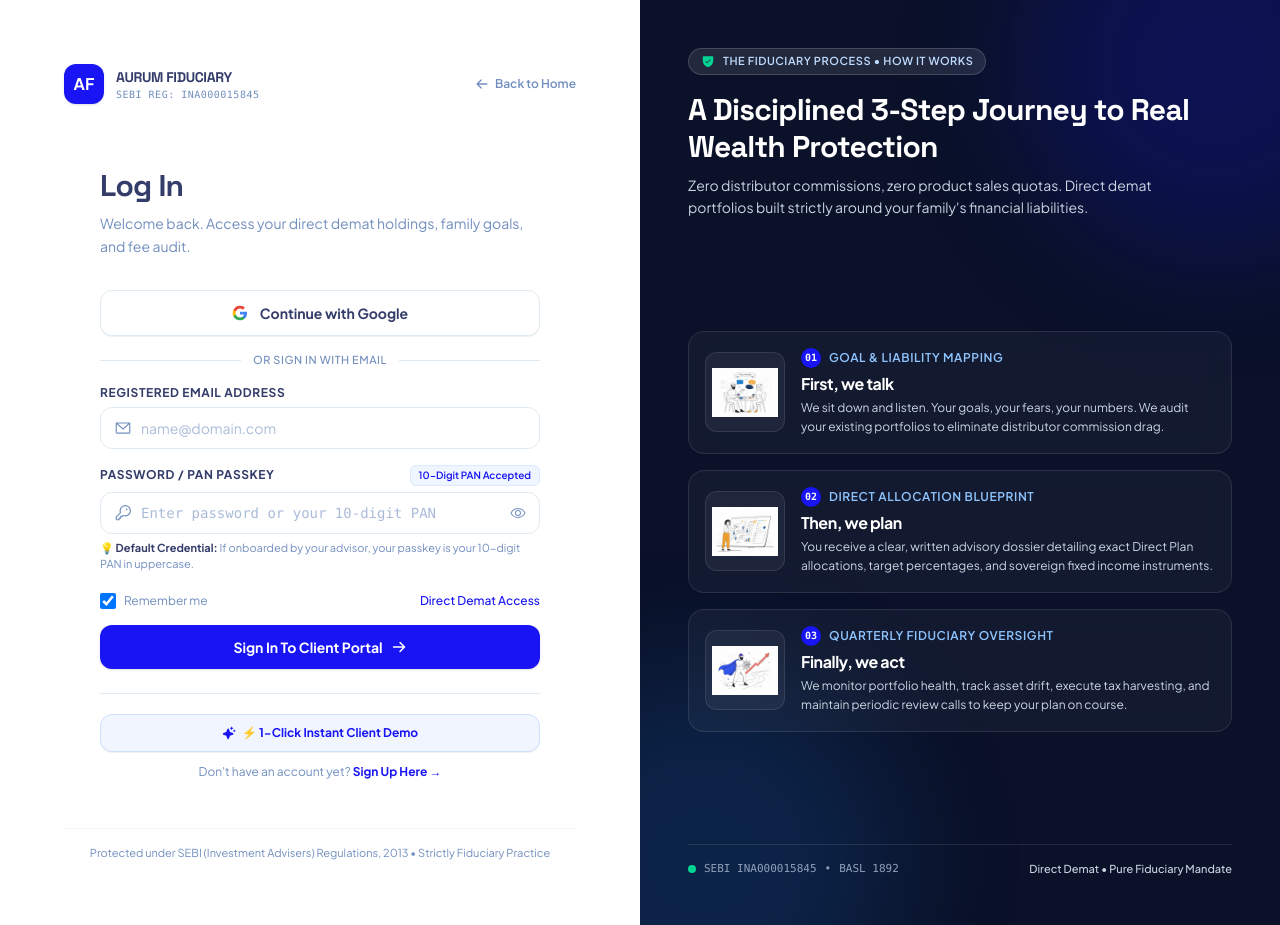
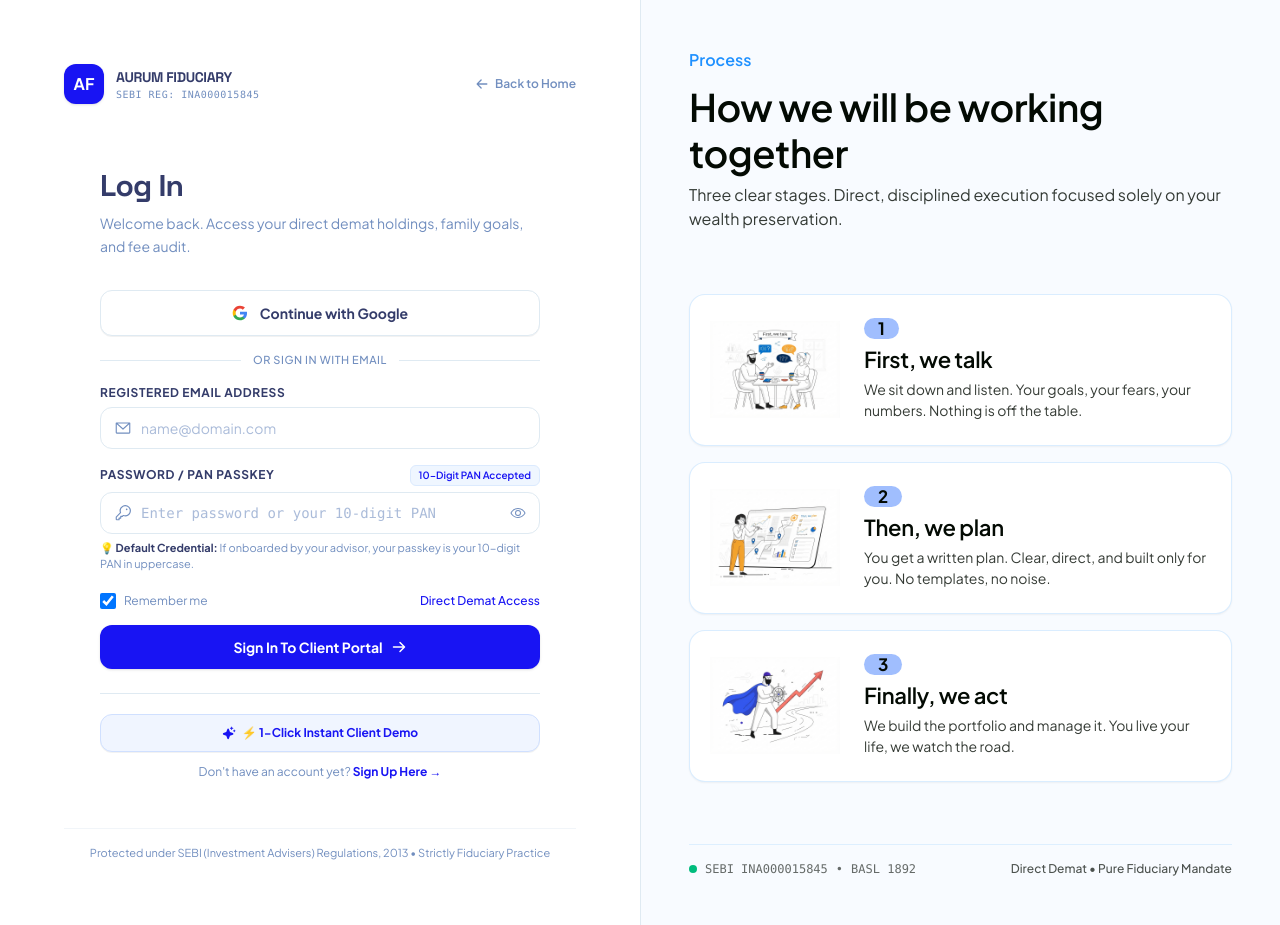
Before and after one commit to harinarayanr007-boop/sebi-advisor-solution, a Next.js app: page /login in a window 1280 px wide. Built offline with nearby package versions, Linux system fonts and the light colour scheme.

Commit message:
fix(ui): use exact home page process section in login and signup right pane

```diff
--- a/components/FiduciaryProcessHero.tsx
+++ b/components/FiduciaryProcessHero.tsx
@@ -1,104 +1,105 @@
+"use client";
+
 import React from "react";
-import Image from "next/image";
-import { ShieldCheck, CheckCircle, ChartLineUp } from "@phosphor-icons/react";
+import { motion } from "motion/react";
+
+const imgProcessStep1 = "/figma/process-step-1.png";
+const imgProcessStep2 = "/figma/process-step-2.png";
+const imgProcessStep3 = "/figma/process-step-3.png";
 
 export default function FiduciaryProcessHero() {
   const steps = [
     {
-      number: "01",
+      number: 1,
       title: "First, we talk",
-      tag: "Goal & Liability Mapping",
       description:
-        "We sit down and listen. Your goals, your fears, your numbers. We audit your existing portfolios to eliminate distributor commission drag.",
-      image: "/figma/process-step-1.png",
+        "We sit down and listen. Your goals, your fears, your numbers. Nothing is off the table.",
+      image: imgProcessStep1,
     },
     {
-      number: "02",
+      number: 2,
       title: "Then, we plan",
-      tag: "Direct Allocation Blueprint",
       description:
-        "You receive a clear, written advisory dossier detailing exact Direct Plan allocations, target percentages, and sovereign fixed income instruments.",
-      image: "/figma/process-step-2.png",
+        "You get a written plan. Clear, direct, and built only for you. No templates, no noise.",
+      image: imgProcessStep2,
     },
     {
-      number: "03",
+      number: 3,
       title: "Finally, we act",
-      tag: "Quarterly Fiduciary Oversight",
       description:
-        "We monitor portfolio health, track asset drift, execute tax harvesting, and maintain periodic review calls to keep your plan on course.",
-      image: "/figma/process-step-3.png",
+        "We build the portfolio and manage it. You live your life, we watch the road.",
+      image: imgProcessStep3,
     },
   ];
 
   return (
-    <div className="relative w-full h-full bg-[#0A1128] text-white flex flex-col justify-between p-6 sm:p-10 lg:p-12 overflow-hidden select-none">
-      {/* Ambient background glow */}
-      <div className="absolute -top-32 -right-32 w-96 h-96 bg-[#1814F3]/20 rounded-full blur-3xl pointer-events-none" />
-      <div className="absolute -bottom-32 -left-32 w-96 h-96 bg-[#1e90ff]/15 rounded-full blur-3xl pointer-events-none" />
-
-      {/* Top Header */}
-      <div className="relative z-10">
-        <div className="inline-flex items-center space-x-2 px-3 py-1 rounded-full bg-white/10 border border-white/15 text-[11px] font-semibold tracking-wider text-blue-200 uppercase mb-4">
-          <ShieldCheck size={14} weight="fill" className="text-emerald-400" />
-          <span>The Fiduciary Process • How It Works</span>
+    <div className="w-full h-full min-h-screen bg-[#f8fbff] border-l border-[#dfeaf2] flex flex-col justify-between p-6 sm:p-10 lg:p-12 overflow-y-auto">
+      {/* Section Title (Exact from website home page) */}
+      <div className="flex flex-col gap-2 sm:gap-3 items-start max-w-[560px] w-full">
+        <div className="flex items-center">
+          <span className="font-semibold text-[14px] sm:text-[16px] leading-[1.5] text-[#1e90ff]">
+            Process
+          </span>
         </div>
-
-        <h2 className="text-2xl sm:text-3xl font-extrabold font-space tracking-tight text-white leading-tight">
-          A Disciplined 3-Step Journey to Real Wealth Protection
-        </h2>
-        <p className="mt-2 text-xs sm:text-sm text-slate-300 max-w-lg leading-relaxed">
-          Zero distributor commissions, zero product sales quotas. Direct demat portfolios built strictly around your family&apos;s financial liabilities.
-        </p>
+        <div className="flex flex-col gap-2 items-start text-[#030a03] w-full">
+          <h2 className="font-semibold text-[26px] sm:text-[34px] lg:text-[38px] leading-[1.2] tracking-[-0.48px] text-[#030a03]">
+            How we will be working together
+          </h2>
+          <p className="font-normal text-[14px] sm:text-[16px] leading-[1.5] text-[#030a03]/80">
+            Three clear stages. Direct, disciplined execution focused solely on your wealth preservation.
+          </p>
+        </div>
       </div>
 
-      {/* 3 Process Cards */}
-      <div className="relative z-10 my-6 sm:my-8 space-y-4">
+      {/* Process Steps Cards (Exact content & visuals from website home page) */}
+      <div className="flex flex-col gap-4 my-6 sm:my-8 w-full max-w-[560px]">
         {steps.map((step) => (
-          <div
+          <motion.div
             key={step.number}
-            className="flex items-center space-x-4 p-3.5 sm:p-4 rounded-2xl bg-white/[0.04] border border-white/10 backdrop-blur-md hover:bg-white/[0.07] transition group"
+            whileHover={{ y: -3 }}
+            transition={{ duration: 0.2 }}
+            className="flex items-center gap-4 sm:gap-6 p-4 sm:p-5 rounded-2xl bg-white border border-[rgba(30,144,255,0.16)] shadow-xs hover:border-[#1e90ff]/40 transition"
           >
-            {/* Step Visual / Thumbnail */}
-            <div className="w-16 h-16 sm:w-20 sm:h-20 rounded-xl bg-white/5 border border-white/10 flex-shrink-0 flex items-center justify-center p-1.5 overflow-hidden">
+            {/* Illustration */}
+            <div className="w-[100px] h-[90px] sm:w-[130px] sm:h-[110px] relative flex-shrink-0 flex items-center justify-center overflow-hidden">
               <img
                 src={step.image}
                 alt={step.title}
-                className="w-full h-full object-contain pointer-events-none group-hover:scale-105 transition-transform duration-300"
+                className="size-full object-contain pointer-events-none select-none"
               />
             </div>
 
-            {/* Step Content */}
-            <div className="flex-1 min-w-0">
-              <div className="flex items-center space-x-2 mb-1">
-                <span className="w-5 h-5 rounded-full bg-[#1814F3] text-white flex items-center justify-center text-[10px] font-bold font-mono">
-                  {step.number}
-                </span>
-                <span className="text-xs font-semibold uppercase tracking-wider text-blue-300">
-                  {step.tag}
-                </span>
+            {/* Content & Badge */}
+            <div className="flex flex-col gap-1.5 flex-1 min-w-0">
+              <div className="inline-flex">
+                <div className="bg-[#a0befe] px-[14px] py-[2px] rounded-full inline-flex items-center justify-center">
+                  <span className="font-bold text-[15px] sm:text-[17px] text-[#030a03] leading-none">
+                    {step.number}
+                  </span>
+                </div>
               </div>
-              <h3 className="text-sm sm:text-base font-bold text-white tracking-tight">
+              <h3 className="font-semibold text-[18px] sm:text-[22px] leading-[1.3] tracking-[-0.3px] text-[#030a03]">
                 {step.title}
               </h3>
-              <p className="mt-0.5 text-xs text-slate-300 line-clamp-2 leading-relaxed">
+              <p className="font-normal text-[13px] sm:text-[14px] leading-[1.5] text-[#030a03]/80">
                 {step.description}
               </p>
             </div>
-          </div>
+          </motion.div>
         ))}
       </div>
 
-      {/* Bottom Trust & Compliance Bar */}
-      <div className="relative z-10 pt-4 border-t border-white/10 flex flex-wrap items-center justify-between gap-3 text-[11px] text-slate-400 font-mono">
+      {/* Subtle Bottom Trust Bar */}
+      <div className="pt-4 border-t border-[rgba(30,144,255,0.12)] flex items-center justify-between text-xs text-[#030a03]/60 font-mono">
         <div className="flex items-center space-x-2">
-          <span className="w-2 h-2 rounded-full bg-emerald-400 animate-pulse" />
+          <span className="w-2 h-2 rounded-full bg-emerald-500" />
           <span>SEBI INA000015845</span>
           <span>•</span>
           <span>BASL 1892</span>
         </div>
-        <div className="text-slate-300 font-sans font-medium">
+        <span className="font-sans font-medium text-[#030a03]/70">
           Direct Demat • Pure Fiduciary Mandate
-        </div>
+        </span>
       </div>
     </div>
   );
```
